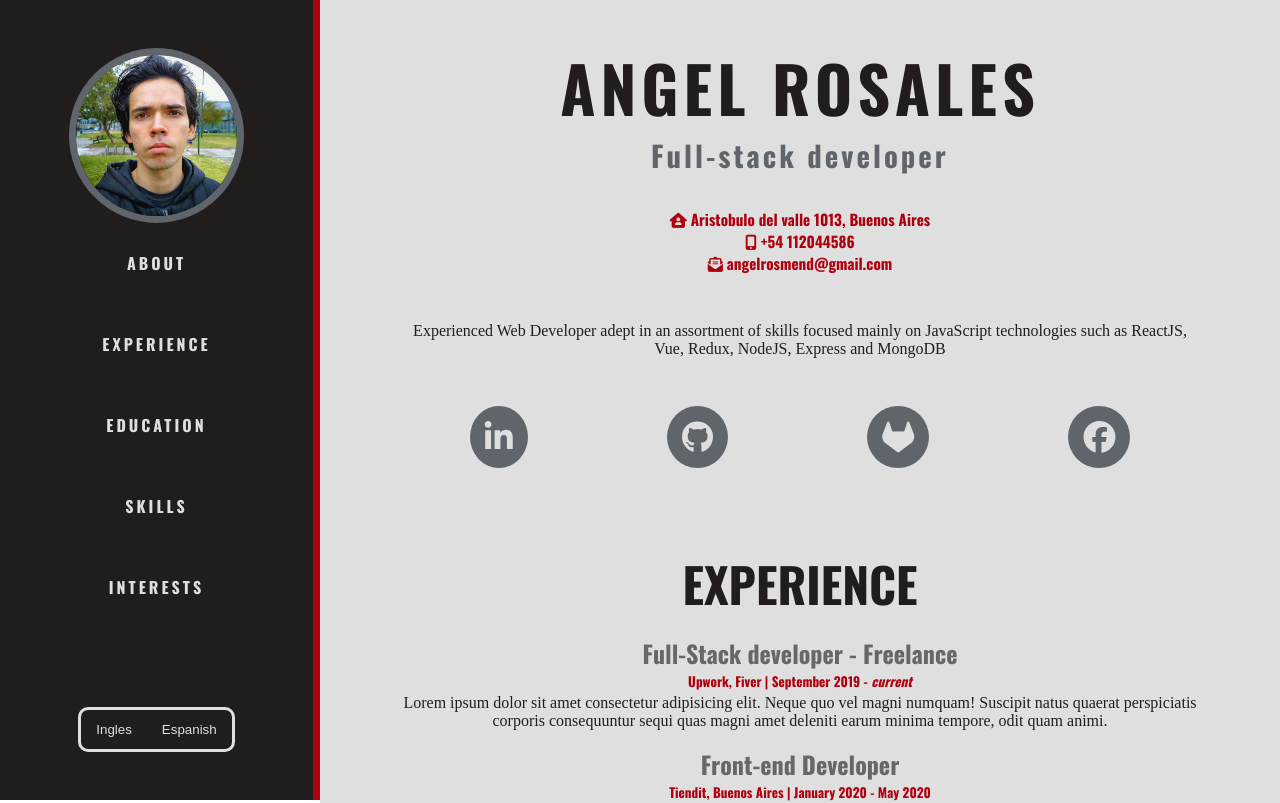
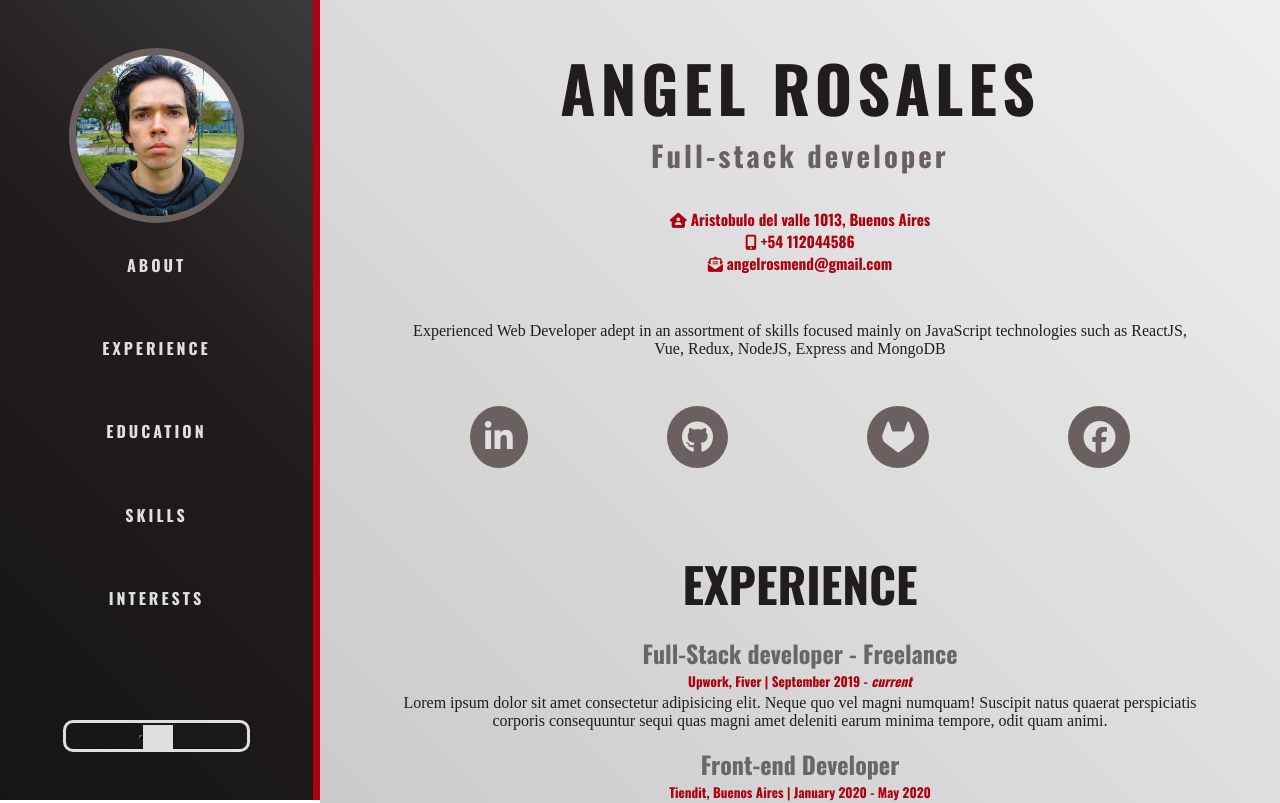
Before and after one commit to angelrosmend/CV-react, a React (Create React App) app: page / in a window 1280 px wide. Shown: the top 803 px of the page. Built offline with nearby package versions, Linux system fonts and the light colour scheme.

Commit message:
implementing context API

```diff
--- a/src/App.js
+++ b/src/App.js
@@ -1,11 +1,14 @@
 import React from 'react';
 import './App.css';
+import { LanguageProvider } from './context/LanguageContext';
 import Home from './layout/home/Home.jsx';
 
 function App() {
   return (
     <div className="App">
-      <Home/>
+      <LanguageProvider>
+        <Home/>
+      </LanguageProvider>
     </div>
   );
 }
--- /dev/null
+++ b/src/components/SwitchLanguages.jsx
@@ -0,0 +1,42 @@
+import React, {useState, useEffect} from 'react'
+import './switch.styles.css'
+
+function SwitchLanguages() {
+
+   const en = {lang1: "English", lang2: "spanish"}
+    const es = {lang1: "Ingles", lang2: "Espanol"}
+
+    const switchLanguage = {lang: false,
+                        on: {bg: '#eee', ui: '#ddd'},
+                        off: {bg: '#ddd', ui: '#eee'}}
+
+
+
+    const [language, setLanguage] = useState(switchLanguage)
+
+    const {lang, on, off} = switchLanguage;
+    const theme = lang ? on : off
+
+    const setEng = () => {
+      setLanguage(en)
+    }
+
+    const setSpa = () => {
+        setLanguage(es)
+    }
+
+
+    return (
+    <div className="switch">
+            <button style={{background: theme.bg, color: theme.ui}}
+                    onClick={setEng}> {language.lang1}
+           </button>
+
+            <button className={switchLanguage ? "on" : "off"}
+                    onClick={setSpa}>{language.lang2}
+           </button>
+    </div>
+    )
+}
+
+export default SwitchLanguages
--- /dev/null
+++ b/src/components/switch.styles.css
@@ -0,0 +1,23 @@
+.switch{
+    width: 60%;
+    margin: auto;
+    margin-bottom: 3rem;
+    border: 3px solid var(--mainWhite);
+    border-radius: 10px;
+}
+
+.on{
+    text-transform: uppercase;
+    background: var(--mainWhite);
+    border: none;
+    color: var(--mainBlack);
+    padding: 12px 15px;
+}
+
+.off{
+    text-transform: uppercase;
+    background: transparent;
+    border: none;
+    color: var(--mainWhite);
+    padding: 12px 15px;
+}
--- /dev/null
+++ b/src/context/LanguageContext.js
@@ -0,0 +1,28 @@
+import React,{useState, createContext, useContext} from 'react'
+import en from '../languages/en.json'
+import es from '../languages/es.json'
+
+
+export const LanguageContext = createContext()
+
+export const LanguageProvider = (props) => {
+    const [language, setLanguage] = useState(en)
+
+    const switchToEng = () => setLanguage(en)
+    const switchToEsp = () => setLanguage(es)
+
+    return(
+        <LanguageContext.Provider value={language, switchToEng, switchToEsp}>
+            {props.children}
+        </LanguageContext.Provider>
+    )
+
+
+}
+
+
+
+
+
+
+export default LanguageContext
--- a/src/index.css
+++ b/src/index.css
@@ -1,12 +1,15 @@
+
 *{
   margin: 0;
   padding: 0;
   box-sizing: border-box;
 }
 :root{
+  --grdWhite: linear-gradient(45deg, rgb(201, 201, 201) 35%, rgb(238, 238, 238));
+  --grdBlack: linear-gradient(45deg, rgb(22, 20, 20), rgb(34, 29, 29)60%, rgb(59, 58, 58));;
   --mainWhite: rgb(223, 223, 223);
   --mainRed: rgb(175, 0, 15);
-  --mainGrey: rgb(96, 101, 107);
+  --mainGrey: rgb(107, 96, 96);
   --mainBlack: rgb(34, 29, 29);
 }
 
--- a/src/layout/form/About.jsx
+++ b/src/layout/form/About.jsx
@@ -7,9 +7,9 @@ function About() {
             <h3>Full-stack developer</h3>
 
             <div className="info">
-                <h5><i class="fas fa-house-user"></i>  Aristobulo del valle 1013, Buenos Aires</h5>
-                <h5><i class="fas fa-mobile-alt"></i>  +54 112044586</h5>
-                <h5><i class="fas fa-envelope-open-text"></i>  angelrosmend@gmail.com</h5>
+                <h5><i className="fas fa-house-user"></i>  Aristobulo del valle 1013, Buenos Aires</h5>
+                <h5><i className="fas fa-mobile-alt"></i>  +54 112044586</h5>
+                <h5><i className="fas fa-envelope-open-text"></i>  angelrosmend@gmail.com</h5>
 
             <p>Experienced Web Developer adept in an assortment of skills focused
                 mainly on JavaScript technologies such as ReactJS, Vue, Redux,
--- a/src/layout/form/form.styles.css
+++ b/src/layout/form/form.styles.css
@@ -2,7 +2,7 @@
 
 /*FORM*/
 .form-wrapper{
-    background-color: var(--mainWhite);
+    background: var(--grdWhite);
     width: 75%;
 }
 .info p, .box p{
--- a/src/layout/nav/Nav.jsx
+++ b/src/layout/nav/Nav.jsx
@@ -1,6 +1,7 @@
 import React from 'react'
 import './nav.styles.css'
 import photo from '../../img/photo.jpeg'
+import SwitchLanguages from '../../components/SwitchLanguages'
 
 function Nav() {
     return (
@@ -15,10 +16,7 @@ function Nav() {
                 <li className="link"><a href="#skills">SKILLS</a></li>
                 <li className="link"><a href="#interests">INTERESTS</a></li>
             </ul>
-            <div className="switch">
-                <button className="english">Ingles</button>
-                <button className="spanish">Espanish</button>
-            </div>
+            <SwitchLanguages/>
         </div>
     )
 }
--- a/src/layout/nav/nav.styles.css
+++ b/src/layout/nav/nav.styles.css
@@ -1,8 +1,9 @@
 /*NAV*/
+
 .nav{
     flex-basis: 25%;
     max-height: 100vh;
-    background-color: var(--mainBlack);
+    background: var(--grdBlack);
     display: flex;
     flex-direction: column;
     color: var(--mainWhite);
@@ -47,18 +48,3 @@ li{
     color: var(--mainGrey);
 
 }
-
-.switch{
-    width: 50%;
-    margin: auto;
-    margin-bottom: 3rem;
-    border: 3px solid var(--mainWhite);
-    border-radius: 10px;
-}
-
-.english, .spanish{
-    background: transparent;
-    border: none;
-    color: var(--mainWhite);
-    padding: 12px 15px;
-}
```
Also changed, not shown: src/languages/index.js (+9 -0 lines).
